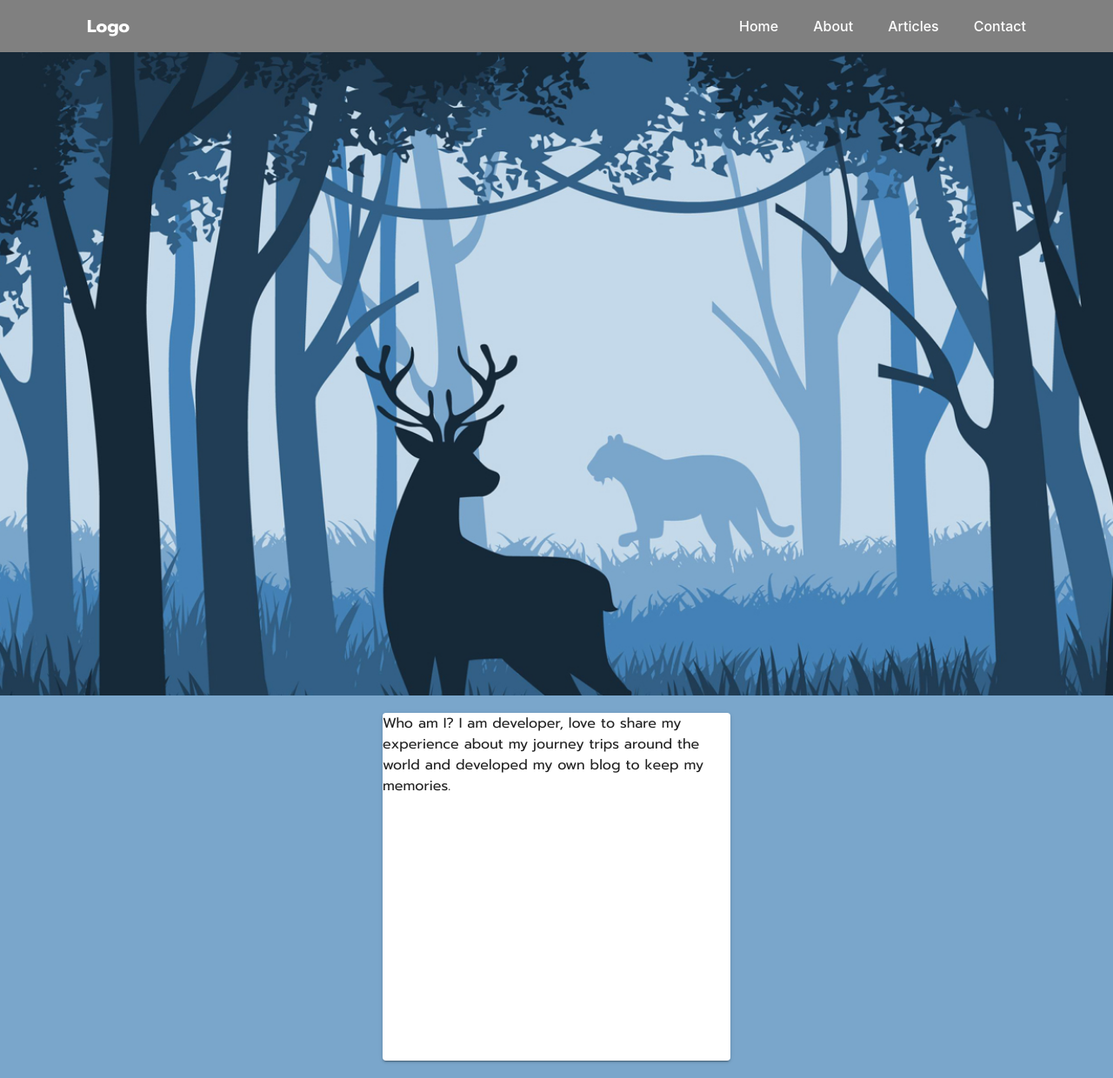
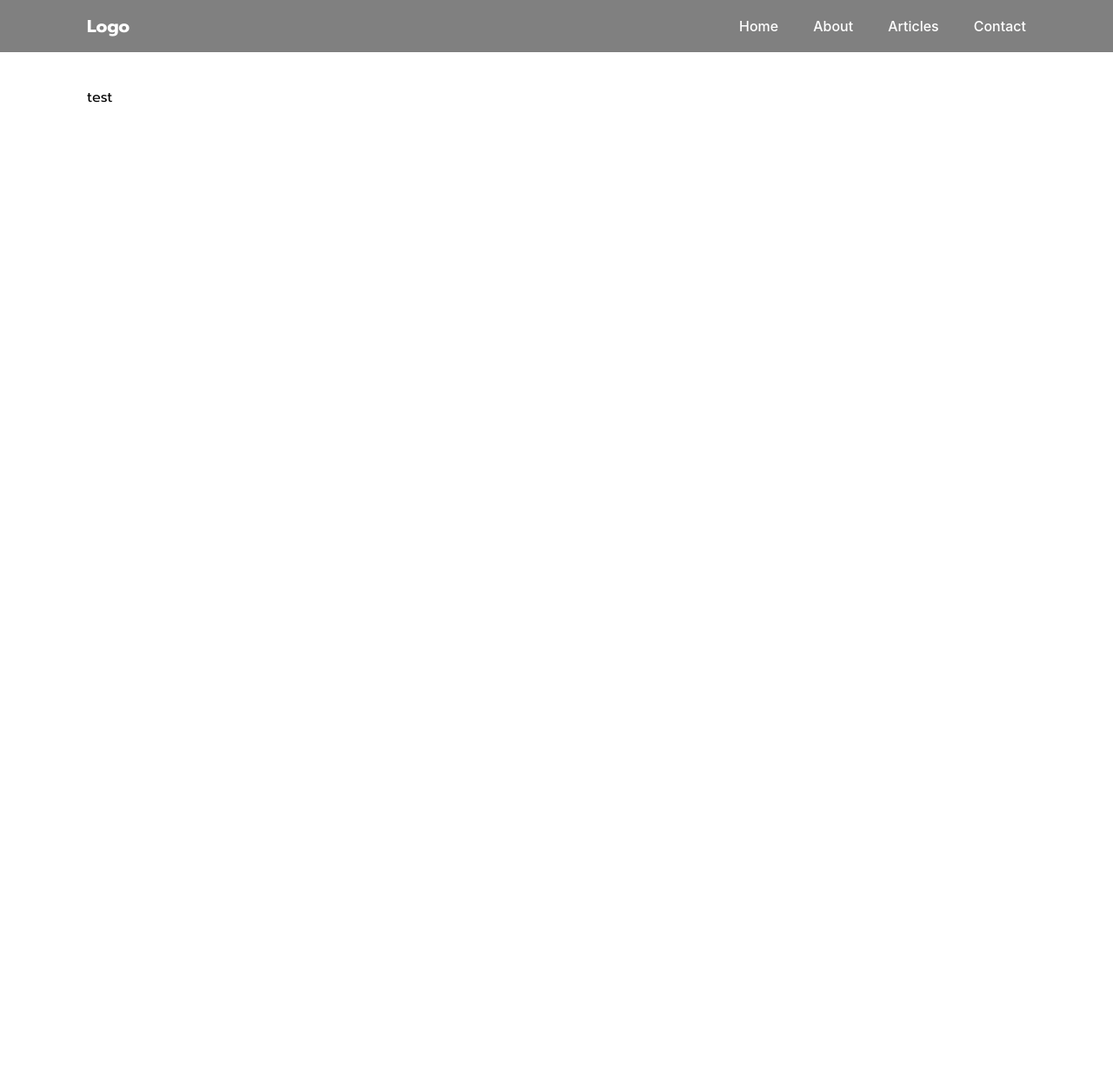
Before and after one commit to chayanidBelle/my-blog, a React (Create React App) app: page /articles in a window 1280 px wide. Shown: the whole page at 87% size. After the commit the page ends 800 px from the top, so only its background shows below. Built offline with nearby package versions, Linux system fonts and the light colour scheme.

Commit message:
routing page

```diff
--- a/package.json
+++ b/package.json
@@ -5,6 +5,7 @@
   "dependencies": {
     "@emotion/react": "^11.10.6",
     "@emotion/styled": "^11.10.6",
+    "@mui/icons-material": "^5.11.11",
     "@mui/material": "^5.11.14",
     "@mui/styles": "^5.11.13",
     "@testing-library/jest-dom": "^5.16.5",
--- a/public/index.html
+++ b/public/index.html
@@ -27,7 +27,7 @@
       work correctly both with client-side routing and a non-root public URL.
       Learn how to configure a non-root public URL by running `npm run build`.
     -->
-    <title>React App</title>
+    <title>My everything blogs</title>
   </head>
   <body>
     <noscript>You need to enable JavaScript to run this app.</noscript>
--- a/src/App.tsx
+++ b/src/App.tsx
@@ -1,16 +1,21 @@
 import React from 'react';
+import { Navigate, Route, Routes } from 'react-router-dom';
 import './App.css';
 import Navbar from './layouts/navbar';
-import AboutPage from './pages/About/about';
+import MainComponents from './pages/Articles/my-component/main';
+import NotFoundPage from './pages/Notfound/404-not-found';
 
 function App() {
   return (
     <React.Fragment>
       <Navbar />
-      <div className='background'>{/* <Typography style={{ paddingTop: '70px' }}>Hello world</Typography> */}</div>
-      <div className='about-background'>
-        <AboutPage />
-      </div>
+      <Routes>
+        {/* <Route path='*' element={<NotFoundPage />} /> */}
+        <Route path='/' element={<div className='background'></div>} />
+        <Route path='/articles' element={<MainComponents />} />
+        <Route path='/404' element={<NotFoundPage />} />
+        <Route path='*' element={<Navigate to='/404' replace />} />
+      </Routes>
     </React.Fragment>
   );
 }
--- a/src/layouts/navbar.tsx
+++ b/src/layouts/navbar.tsx
@@ -1,16 +1,22 @@
 import React from 'react';
 import './navbar.css';
 import Typography from '@mui/material/Typography';
+import { Link } from 'react-router-dom';
 
 const Navbar = () => {
   return (
     <header>
       <Typography style={{ color: 'white', fontWeight: 700, fontSize: '1.25rem' }}>Logo</Typography>
       <nav className='navigation'>
-        <a href='/'>Home</a>
-        <a href='/'>About</a>
-        <a href='/'>Articles</a>
-        <a href='/'>Contact</a>
+        {/* <a href='/'>Home</a>
+        <a href='/about'>About</a>
+        <a href='/articles'>Articles</a>
+        <a href='/contact'>Contact</a> */}
+
+        <Link to='/'>Home</Link>
+        <Link to='/about'>About</Link>
+        <Link to='/articles'>Articles</Link>
+        <Link to='/contact'>Contact</Link>
 
         {/* <Button className='btn-msg'>Send MSG</Button> */}
       </nav>
--- a/src/pages/About/about.tsx
+++ b/src/pages/About/about.tsx
@@ -4,7 +4,7 @@ import React from 'react';
 const AboutPage = () => {
   return (
     <>
-      <Paper elevation={2} sx={{ height: 400, width: 400 }}>
+      <Paper elevation={2} sx={{ height: 350, width: 700, padding: 5 }}>
         <Typography>
           Who am I? I am developer, love to share my experience about my journey trips around the world and developed my
           own blog to keep my memories.
--- /dev/null
+++ b/src/pages/Articles/my-component/main.tsx
@@ -0,0 +1,33 @@
+import React from 'react';
+import { styled } from '@mui/material/styles';
+import MuiAccordion, { AccordionProps } from '@mui/material/Accordion';
+import MuiAccordionDetails from '@mui/material/AccordionDetails';
+import { AccordionSummary, Typography } from '@mui/material';
+import ExpandMoreIcon from '@mui/icons-material/ExpandMore';
+
+const MainComponents = () => {
+  const Accordion = styled((props: AccordionProps) => <MuiAccordion disableGutters elevation={0} square {...props} />)(
+    ({ theme }) => ({
+      border: `1px solid ${theme.palette.divider}`,
+      '&:not(:last-child)': {
+        borderBottom: 0,
+      },
+      '&:before': {
+        display: 'none',
+      },
+    })
+  );
+
+  return (
+    <div style={{ backgroundColor: 'antiquewhite', width: '100%', height: '1vh' }}>
+      {/* <Accordion>
+        <AccordionSummary expandIcon={<ExpandMoreIcon />}>
+          <Typography>Progress Bar</Typography>
+        </AccordionSummary>
+      </Accordion> */}
+      <Typography style={{ padding: 100 }}>test</Typography>
+    </div>
+  );
+};
+
+export default MainComponents;
--- /dev/null
+++ b/src/pages/Notfound/404-not-found.tsx
@@ -0,0 +1,21 @@
+import { Typography } from '@mui/material';
+import React, { useEffect } from 'react';
+import { redirect } from 'react-router-dom';
+
+const NotFoundPage = () => {
+  useEffect(() => {
+    setTimeout(() => {
+      return redirect('/');
+    }, 500);
+  }, []);
+
+  return (
+    <div style={{ display: 'flex', width: '100%', backgroundColor: '#152a38' }}>
+      <Typography variant='h1' style={{ color: 'white', paddingTop: 100 }}>
+        404 Not Found Page
+      </Typography>
+    </div>
+  );
+};
+
+export default NotFoundPage;
```
Also changed, not shown: src/index.tsx (+4 -4 lines), src/layouts/navbar.css (line endings or trailing spaces), 1 other file (tests, documents, lock files or other folders).
